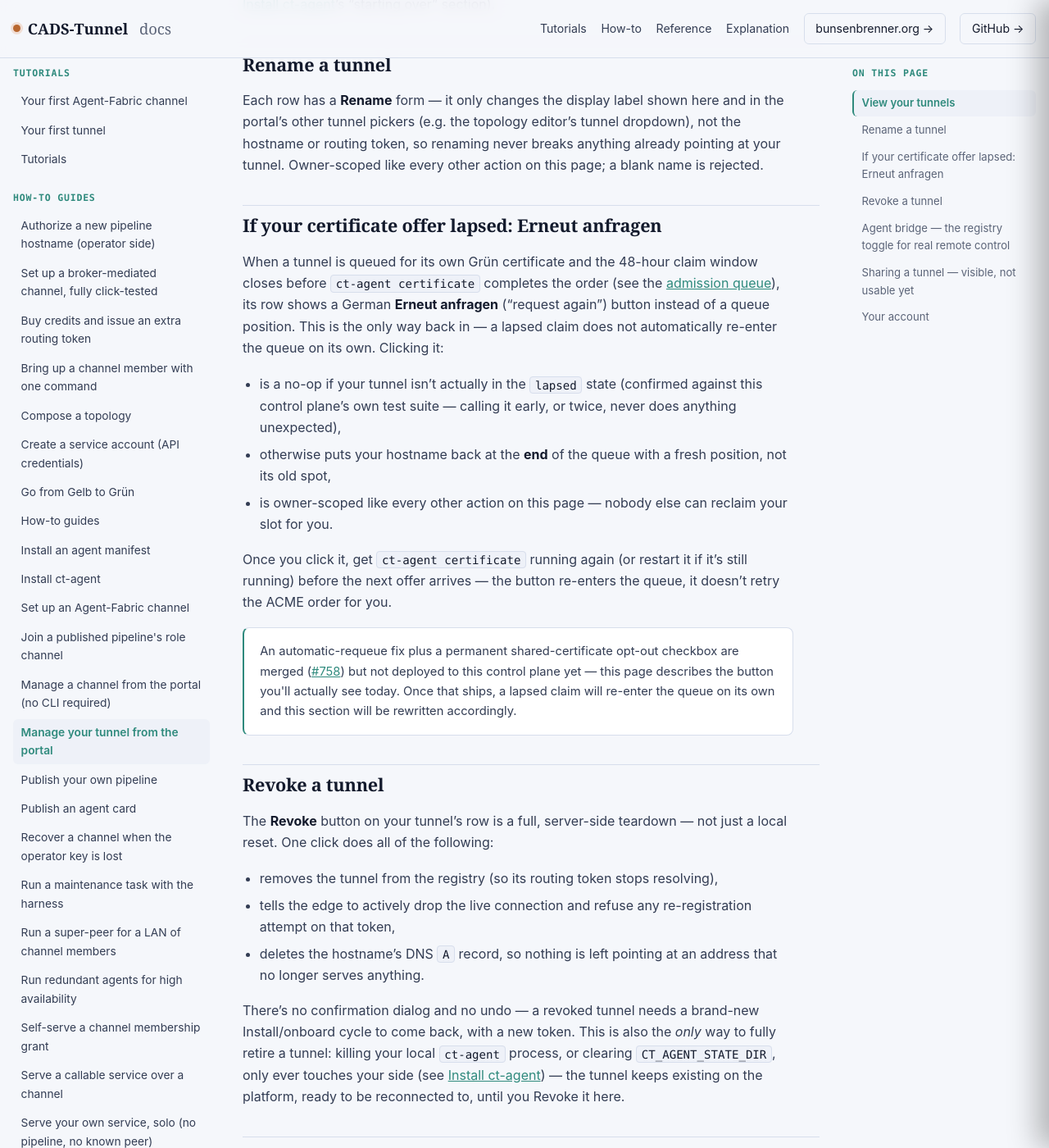
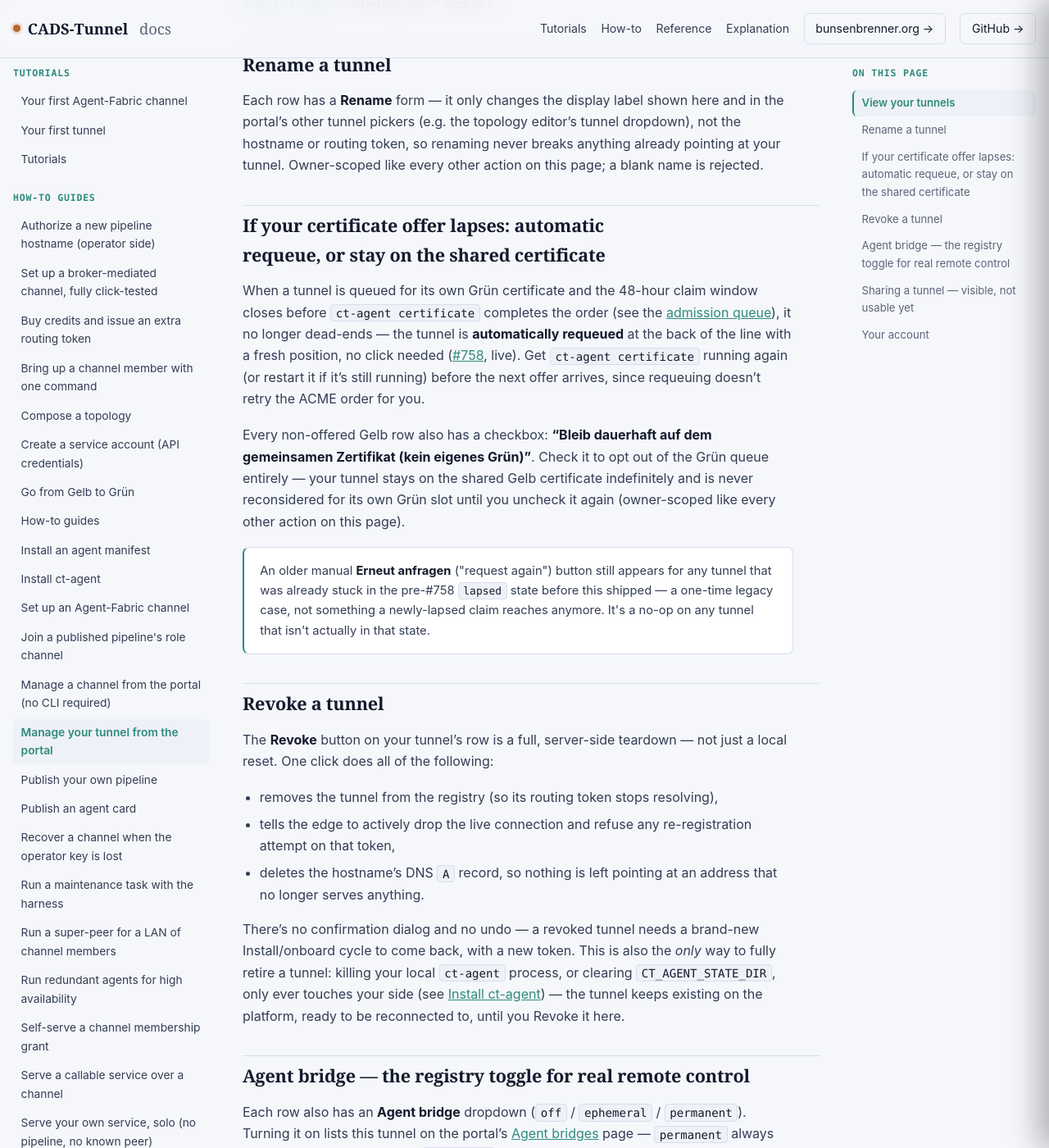
Before and after one commit to scimbe/CADS-Tunnel-docs, a Jekyll site: the page built from _how-to/manage-your-tunnel.md, in a window 1280 px wide and 1400 px high, scrolled down 794 px. Shown: the whole window at 82% size. Built offline with Jekyll 4.4.1, drawn with Linux system fonts in a browser that asks for light colours.

Commit message:
manage-your-tunnel/certificate-tiers: #758 auto-requeue confirmed live (#46)
Re-applies the rewrite reverted in 1ecd697, this time verified against
a real deployment, not a code read alone: ct-selfhost-control-plane-1
and ct-selfhost-edge-1 both restarted 2026-09-06T16:21 (well past
PR#759's 07:37 UTC merge on 2026-09-03), and lapse_expired_claims's
current source at deployed HEAD confirms the auto-requeue + opt-out
behavior described here.

A lapsed Grün-certificate claim now auto-requeues at the back of the
line (fresh queued_at) instead of dead-ending, unless the owner has
checked the new "stay on the shared certificate" opt-out. The old
manual "Erneut anfragen" button is now reframed as a legacy path for
any tunnel already stuck in the pre-#758 lapsed state, not something
a newly-lapsed claim reaches anymore.

Co-authored-by: scimbe <becke@vps-1779cd55.vps.ovh.net>
Co-authored-by: Claude Sonnet 5 <noreply@anthropic.com>

```diff
--- a/_explanation/certificate-tiers.md
+++ b/_explanation/certificate-tiers.md
@@ -67,17 +67,15 @@ CA is out of budget, your hostname simply waits at the back of a FIFO queue unti
 Once the sweep offers you a CA, you're in a **48-hour claim window**: `ct-agent certificate` needs to
 actually complete an order against that CA before the window closes. Miss it — the agent wasn't running,
 the DNS-01 exchange kept failing, whatever the reason — and the offer lapses: the CA assignment is
-cleared and your hostname doesn't automatically re-enter the queue. From the portal's tunnels page, a
-lapsed hostname shows a **Erneut anfragen** ("request again") button that puts it back at the end of the
-line; there's no equivalent from `ct-agent` itself today — see
-[Manage your tunnel from the portal]({{ '/how-to/manage-your-tunnel/' | relative_url }}#if-your-certificate-offer-lapsed-erneut-anfragen)
-for exactly what clicking it does.
+cleared, and your hostname **automatically re-enters the back of the queue** with a fresh position
+([CADS-Tunnel#758](https://github.com/scimbe/CADS-Tunnel/issues/758), live) — no portal click needed. See
+[Manage your tunnel from the portal]({{ '/how-to/manage-your-tunnel/' | relative_url }}#if-your-certificate-offer-lapses-automatic-requeue-or-stay-on-the-shared-certificate)
+for the opt-out checkbox if you'd rather stay on the shared Gelb certificate permanently instead of being
+reconsidered every time.
 
-An automatic-requeue fix plus a permanent opt-out checkbox are merged
-([CADS-Tunnel#758](https://github.com/scimbe/CADS-Tunnel/issues/758)) but not yet deployed to this control
-plane — many tunnels never run `ct-agent certificate` at all (a browser-tunnel-only setup has no reason
-to), so every one of them silently dead-ends at "lapsed" today, a real fleet-wide gap the merged fix
-closes once it ships.
+Many tunnels never run `ct-agent certificate` at all (a browser-tunnel-only setup has no reason to) — for
+those, the opt-out checkbox is the honest long-term state, not a repeating lapse-and-requeue cycle nobody
+is ever going to act on.
 
 <div class="callout">
 The public <code>GET /agent/acme-admission/:routing_token/:hostname</code> endpoint (see
--- a/_how-to/manage-your-tunnel.md
+++ b/_how-to/manage-your-tunnel.md
@@ -36,27 +36,26 @@ tunnel pickers (e.g. the topology editor's tunnel dropdown), not the hostname or
 renaming never breaks anything already pointing at your tunnel. Owner-scoped like every other action on
 this page; a blank name is rejected.
 
-## If your certificate offer lapsed: Erneut anfragen
+## If your certificate offer lapses: automatic requeue, or stay on the shared certificate
 
 When a tunnel is queued for its own Grün certificate and the 48-hour claim window closes before
 `ct-agent certificate` completes the order (see the
 [admission queue]({{ '/explanation/certificate-tiers/' | relative_url }}#the-gelbgrün-admission-queue)),
-its row shows a German **Erneut anfragen** ("request again") button instead of a queue position. This is
-the only way back in — a lapsed claim does not automatically re-enter the queue on its own. Clicking it:
+it no longer dead-ends — the tunnel is **automatically requeued** at the back of the line with a fresh
+position, no click needed (<a href="https://github.com/scimbe/CADS-Tunnel/issues/758">#758</a>, live).
+Get `ct-agent certificate` running again (or restart it if it's still running) before the next offer
+arrives, since requeuing doesn't retry the ACME order for you.
 
-- is a no-op if your tunnel isn't actually in the `lapsed` state (confirmed against this control plane's
-  own test suite — calling it early, or twice, never does anything unexpected),
-- otherwise puts your hostname back at the **end** of the queue with a fresh position, not its old spot,
-- is owner-scoped like every other action on this page — nobody else can reclaim your slot for you.
-
-Once you click it, get `ct-agent certificate` running again (or restart it if it's still running) before
-the next offer arrives — the button re-enters the queue, it doesn't retry the ACME order for you.
+Every non-offered Gelb row also has a checkbox: **"Bleib dauerhaft auf dem gemeinsamen Zertifikat (kein
+eigenes Grün)"**. Check it to opt out of the Grün queue entirely — your tunnel stays on the shared Gelb
+certificate indefinitely and is never reconsidered for its own Grün slot until you uncheck it again
+(owner-scoped like every other action on this page).
 
 <div class="callout">
-An automatic-requeue fix plus a permanent shared-certificate opt-out checkbox are merged
-(<a href="https://github.com/scimbe/CADS-Tunnel/issues/758">#758</a>) but not deployed to this control
-plane yet — this page describes the button you'll actually see today. Once that ships, a lapsed claim
-will re-enter the queue on its own and this section will be rewritten accordingly.
+An older manual <strong>Erneut anfragen</strong> ("request again") button still appears for any tunnel
+that was already stuck in the pre-#758 <code>lapsed</code> state before this shipped — a one-time legacy
+case, not something a newly-lapsed claim reaches anymore. It's a no-op on any tunnel that isn't actually
+in that state.
 </div>
 
 ## Revoke a tunnel
```
